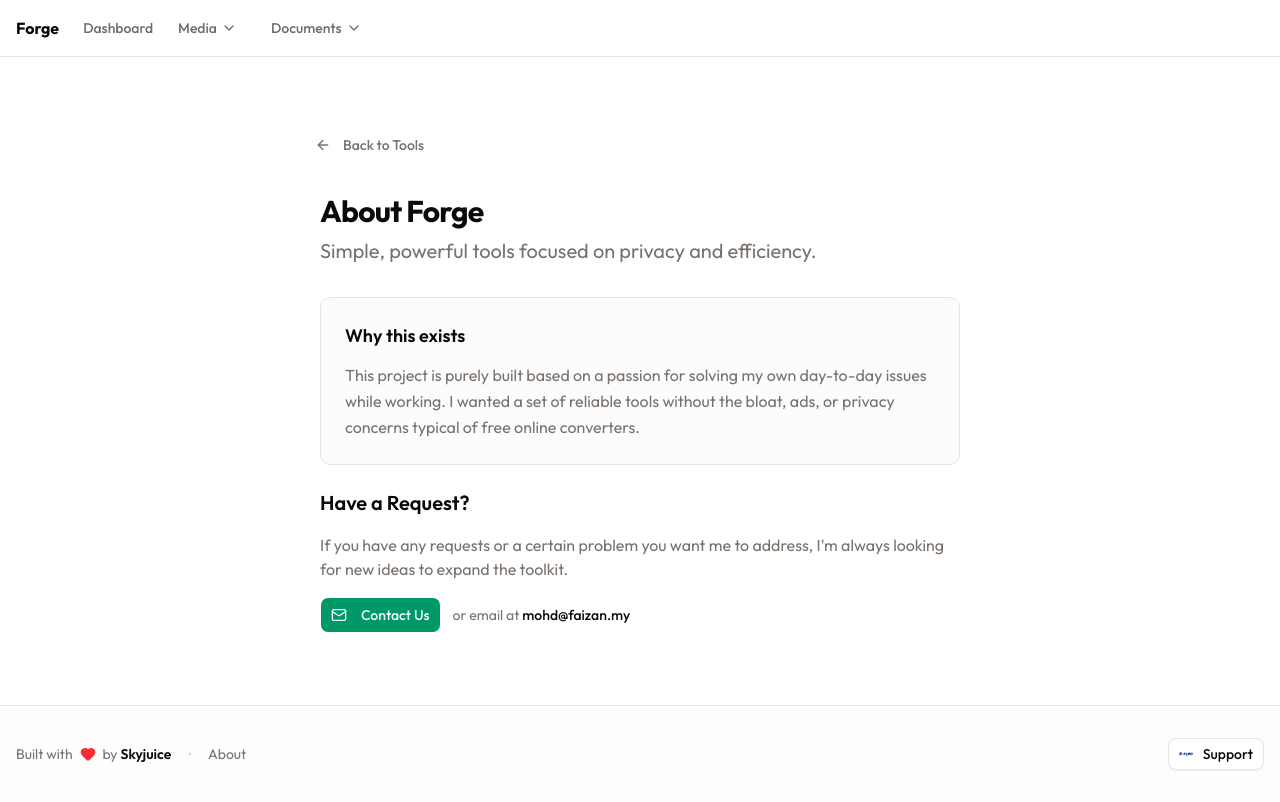
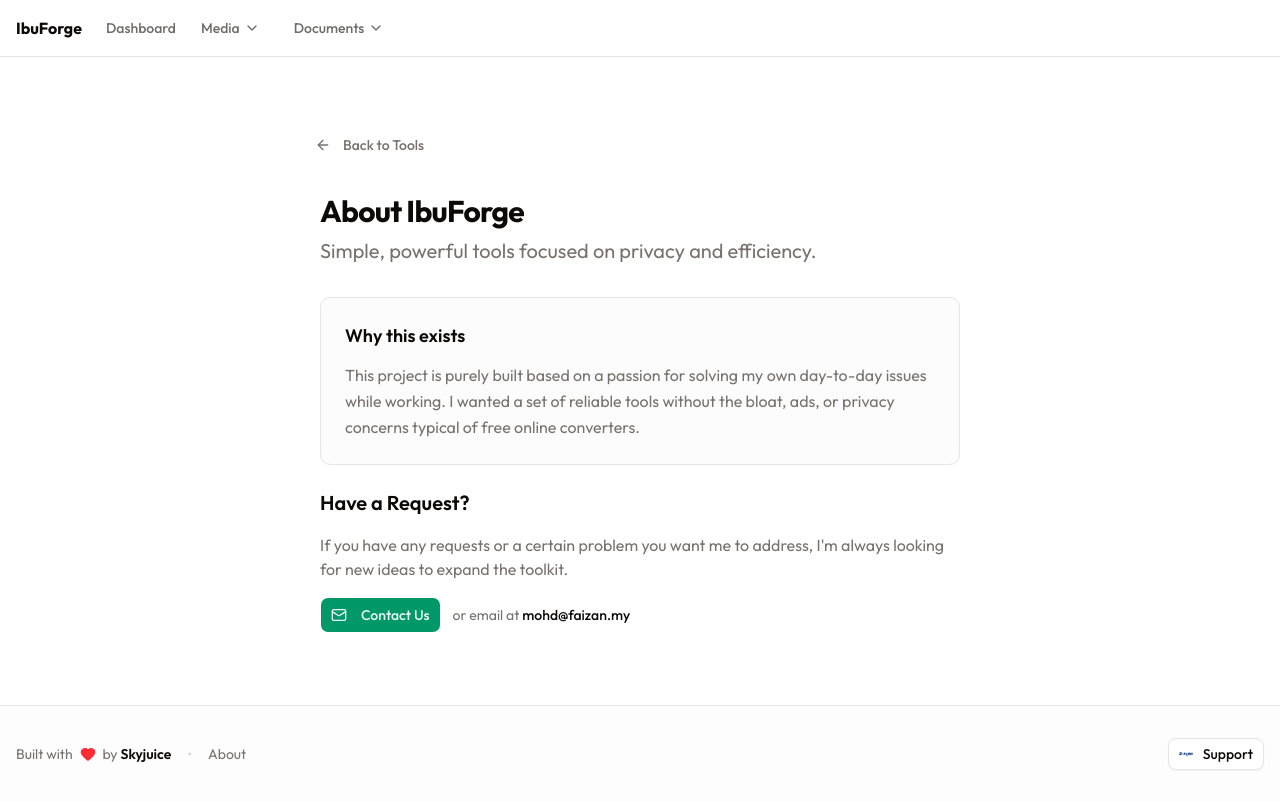
Before and after one commit to skyjuice/forge, a Next.js app: page /about in a window 1280 px wide. Built offline with nearby package versions, Linux system fonts and the light colour scheme.

Commit message:
chore: rebrand to IbuForge (ibuforge.com)

```diff
--- a/app/about/page.tsx
+++ b/app/about/page.tsx
@@ -14,7 +14,7 @@ export default function AboutPage() {
 
             <div className="space-y-8">
                 <div className="space-y-2">
-                    <h1 className="text-3xl font-bold tracking-tight">About Forge</h1>
+                    <h1 className="text-3xl font-bold tracking-tight">About IbuForge</h1>
                     <p className="text-xl text-muted-foreground">
                         Simple, powerful tools focused on privacy and efficiency.
                     </p>
--- a/app/layout.tsx
+++ b/app/layout.tsx
@@ -17,7 +17,7 @@ const geistMono = Geist_Mono({
 });
 
 export const metadata: Metadata = {
-  title: "Forge - Your All-in-One Tools",
+  title: "IbuForge - Your All-in-One Tools",
   description: "A Swiss-Army knife application for media and document processing.",
 };
 
--- a/app/page.tsx
+++ b/app/page.tsx
@@ -71,7 +71,7 @@ export default function Page() {
     return (
         <div className="space-y-12">
             <section className="space-y-4">
-                <h1 className="text-4xl font-extrabold tracking-tight lg:text-5xl">Forge</h1>
+                <h1 className="text-4xl font-extrabold tracking-tight lg:text-5xl">IbuForge</h1>
                 <p className="text-xl text-muted-foreground">
                     Internal tools for your daily workflows.
                 </p>
--- a/components/main-nav.tsx
+++ b/components/main-nav.tsx
@@ -22,7 +22,7 @@ export function MainNav() {
             <div className="container mx-auto flex h-14 items-center px-4">
                 <div className="mr-4 flex">
                     <Link href="/" className="mr-6 flex items-center space-x-2">
-                        <span className="font-bold inline-block">Forge</span>
+                        <span className="font-bold inline-block">IbuForge</span>
                     </Link>
                     <nav className="flex items-center space-x-4 text-sm font-medium">
                         <Link
--- a/components/site-footer.tsx
+++ b/components/site-footer.tsx
@@ -22,7 +22,7 @@ export function SiteFooter() {
 
                     <div className="flex items-center gap-2">
                         <Button asChild variant="outline" size="sm" className="gap-2">
-                            <Link href="https://www.paypal.com/cgi-bin/webscr?cmd=_xclick&business=perwaja@gmail.com&item_name=Support%20Forge&currency_code=USD" target="_blank" rel="noopener noreferrer">
+                            <Link href="https://www.paypal.com/cgi-bin/webscr?cmd=_xclick&business=perwaja@gmail.com&item_name=Support%20IbuForge&currency_code=USD" target="_blank" rel="noopener noreferrer">
                                 <svg viewBox="0 0 125 33" className="h-6" fill="none" xmlns="http://www.w3.org/2000/svg" role="img" aria-label="PayPal">
                                     <path d="M46.211 6.749h-6.839a.95.95 0 00-.939.802l-2.766 17.537a.57.57 0 00.564.66h3.297a.95.95 0 00.94-.803l.746-4.725h4.975c3.782 0 6.713-1.838 7.438-6.438.307-1.956-.168-3.486-1.391-4.708-1.124-1.127-2.9-1.666-5.289-1.666H46.21zm.772 8.766h-1.696l1.09-6.915c.01-.06.062-.102.123-.102h1.49c1.93 0 2.924 1.01 2.502 3.68-.293 1.866-1.488 3.337-3.51 3.337zM20.6 6.749h-6.84a.95.95 0 00-.938.802l-2.767 17.537a.57.57 0 00.564.66h3.298a.95.95 0 00.939-.803l.745-4.725h4.975c3.782 0 6.713-1.838 7.439-6.438.307-1.956-.168-3.486-1.391-4.708-1.124-1.127-2.9-1.666-5.289-1.666H20.6zm.772 8.766H19.68l1.09-6.915c.01-.06.061-.102.122-.102h1.49c1.93 0 2.925 1.01 2.503 3.68-.293 1.866-1.489 3.337-3.51 3.337zM10.706 6.749H3.772a.948.948 0 00-.938.813L.005 24.97a.571.571 0 00.567.66h3.696a.95.95 0 00.938-.802l.608-3.697h1.692c3.55 0 6.33-1.442 7.185-5.266.386-1.725.106-3.167-.84-4.385C12.388 10.22 10.966 9.8 9.255 9.8h-1.65l.59-2.93a.11.11 0 01.107-.087h2.404c1.867 0 3.328 1.015 2.933 3.519-.387 2.454-1.918 3.543-3.953 3.543h-2.1l-.81 5.132a.19.19 0 01-.188.16h-3.23a.19.19 0 01-.19-.22l2.76-17.5a.189.189 0 01.188-.16h6.924c2.253 0 3.868.563 4.908 1.603 1.258 1.259 1.637 2.9 1.185 5.564-.448 2.656-1.832 5.09-4.832 6.095 1.393-.424 2.595-1.558 2.927-3.66.868-5.498-3.085-7.781-7.85-7.781z" fill="#003087" />
                                     <path d="M107.567 6.749h-3.655a.95.95 0 00-.938.783l-2.95 16.596a.57.57 0 00.564.671h3.181a.95.95 0 00.938-.784l2.95-16.595a.57.57 0 00-.564-.67zM97.098 6.749h-6.84a.95.95 0 00-.938.802l-2.766 17.537a.57.57 0 00.564.66h3.297a.95.95 0 00.94-.803l.746-4.725h4.975c3.782 0 6.713-1.838 7.439-6.438.307-1.956-.168-3.486-1.391-4.708-1.124-1.127-2.9-1.666-5.289-1.666H97.1zm.772 8.766H96.17l1.09-6.915c.01-.06.061-.102.122-.102h1.49c1.93 0 2.925 1.01 2.503 3.68-.293 1.866-1.488 3.337-3.51 3.337zM73.556 6.749h-3.79c-.454 0-.853.324-.925.772l-3.55 21.996a.57.57 0 00.564.66h3.407a.95.95 0 00.936-.78l.848-4.77h4.032c5.626 0 9.873-2.735 10.952-9.569.58-3.666-.69-6.282-3.166-7.592-1.748-.925-4.232-1.282-6.522-1.282H73.557zm1.612 8.914c-.604 3.824-3.195 4.304-5.698 4.304h-1.66l1.39-7.817h1.86c2.474 0 4.71.696 4.108 4.513z" fill="#003087" />
--- a/package.json
+++ b/package.json
@@ -1,5 +1,5 @@
 {
-  "name": "forge-app",
+  "name": "ibuforge-app",
   "version": "0.1.0",
   "private": true,
   "scripts": {
```
